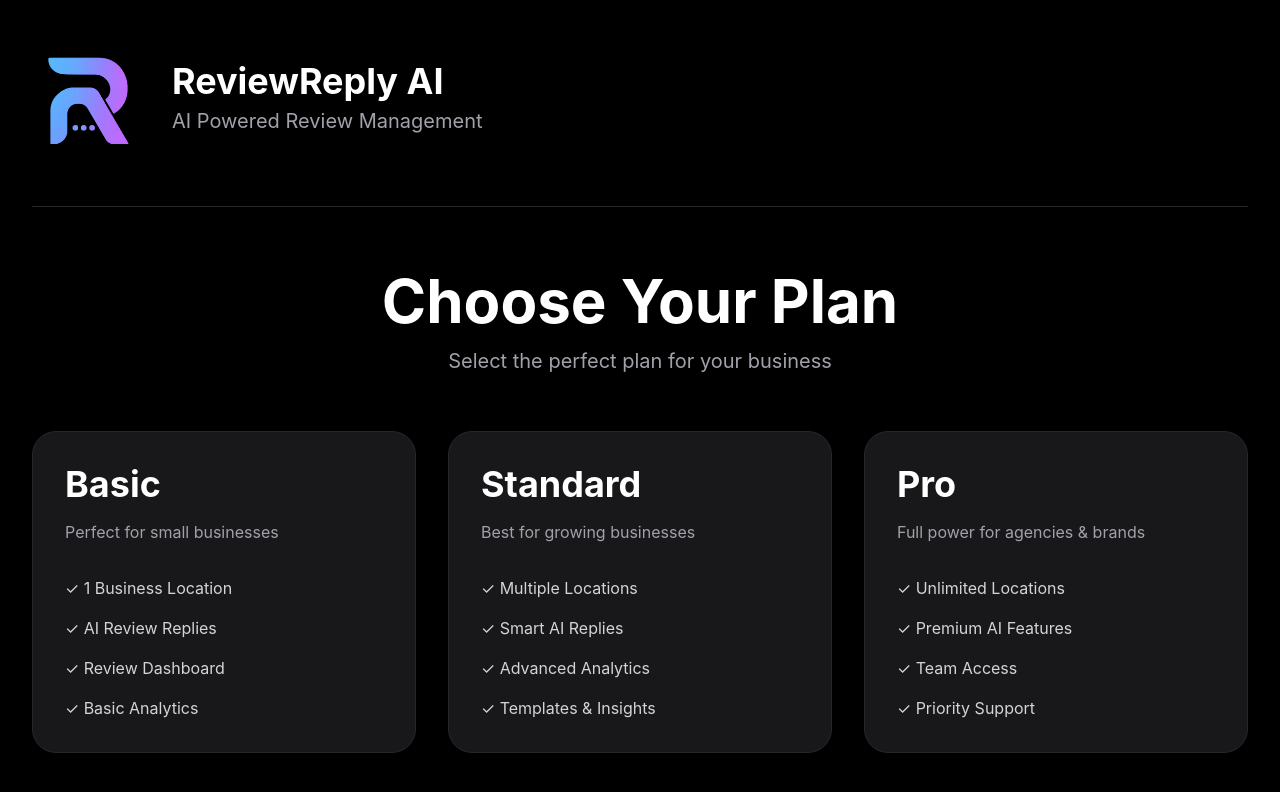
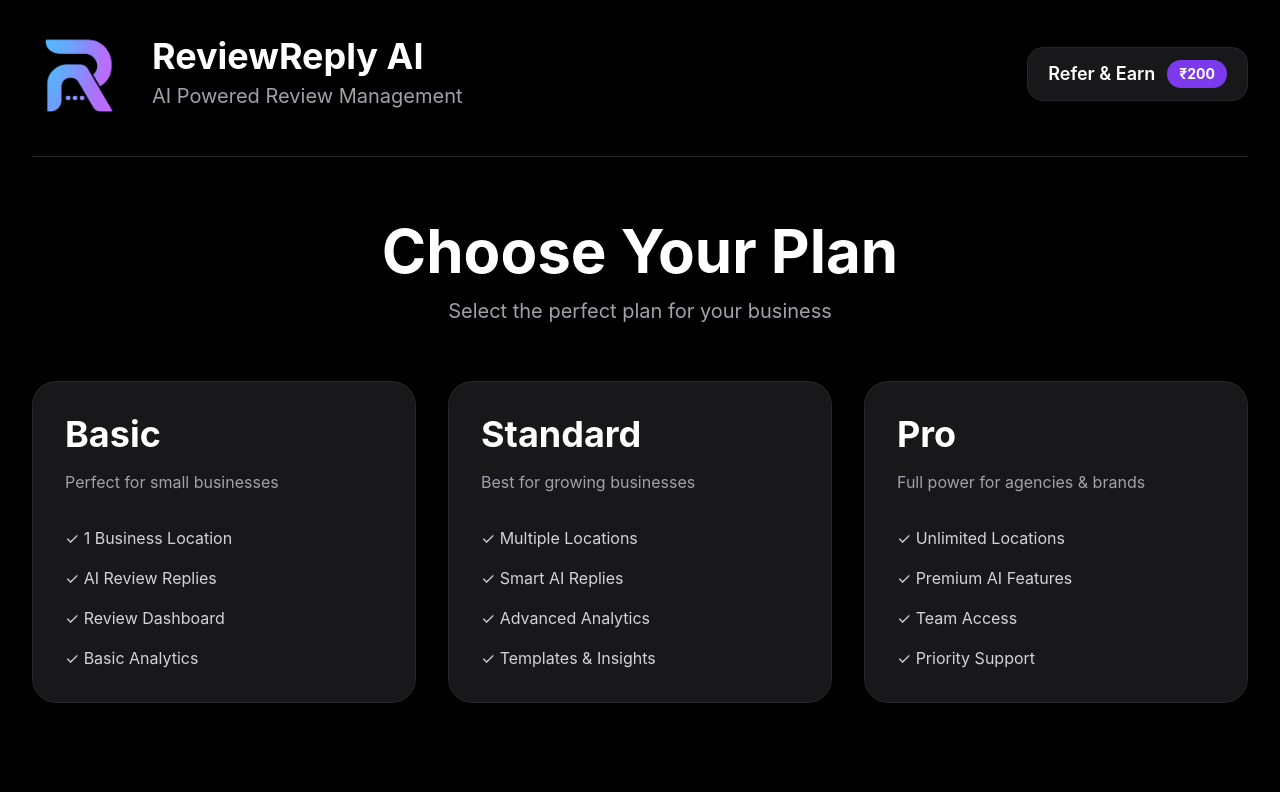
Before and after one commit to afnankhan123456/reviewreply-ai, a Next.js app: page /plans in a window 1280 px wide. Shown: the top 792 px of the page. Built offline with nearby package versions, Linux system fonts and the light colour scheme.

Commit message:
Update page.tsx

```diff
--- a/app/plans/page.tsx
+++ b/app/plans/page.tsx
@@ -11,17 +11,21 @@ export default function PlansPage() {
 
       <div className="border-b border-zinc-800 pb-8 mb-16">
 
+        <div className="flex items-center justify-between">
+
+          {/* LEFT SIDE */}
+
           <div className="flex items-center gap-5">
 
             <Image
               src="/ai-logo.png"
               alt="ReviewReply AI"
-            width={120}
-            height={120}
+              width={100}
+              height={100}
               className="object-contain"
             />
 
-          <div className="flex flex-col justify-center h-[150px]">
+            <div className="flex flex-col justify-center h-[100px]">
 
               <h1 className="text-4xl font-bold leading-none">
                 ReviewReply AI
@@ -30,6 +34,22 @@ export default function PlansPage() {
               <p className="text-zinc-400 text-xl mt-2">
                 AI Powered Review Management
               </p>
+
+            </div>
+
+          </div>
+
+          {/* RIGHT SIDE */}
+
+          <div className="flex items-center gap-3 bg-zinc-900 border border-zinc-800 px-5 py-3 rounded-2xl hover:border-violet-500 transition-all cursor-pointer">
+
+            <span className="text-lg font-semibold">
+              Refer & Earn
+            </span>
+
+            <span className="bg-violet-600 text-white text-sm font-bold px-3 py-1 rounded-full">
+              ₹200
+            </span>
 
           </div>
 
```
Lines whose indentation alone changed are shown as unchanged.
